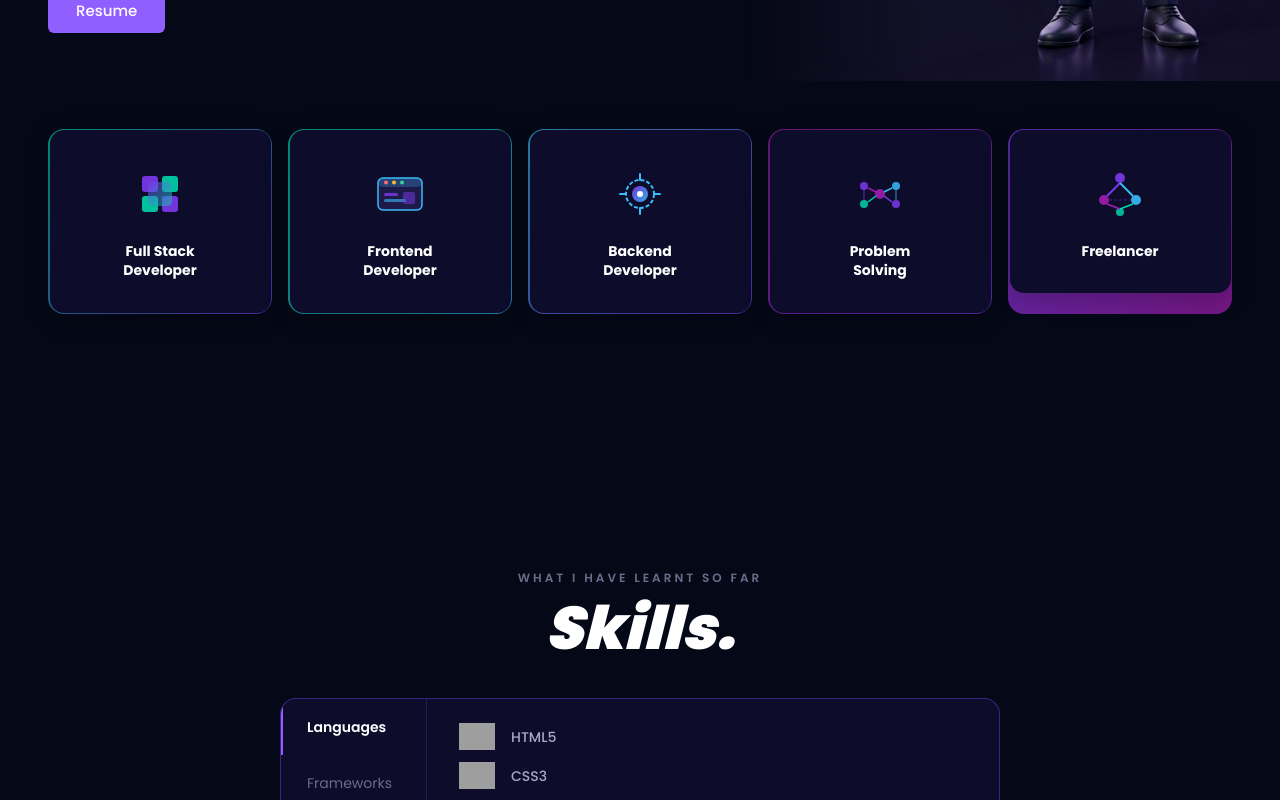
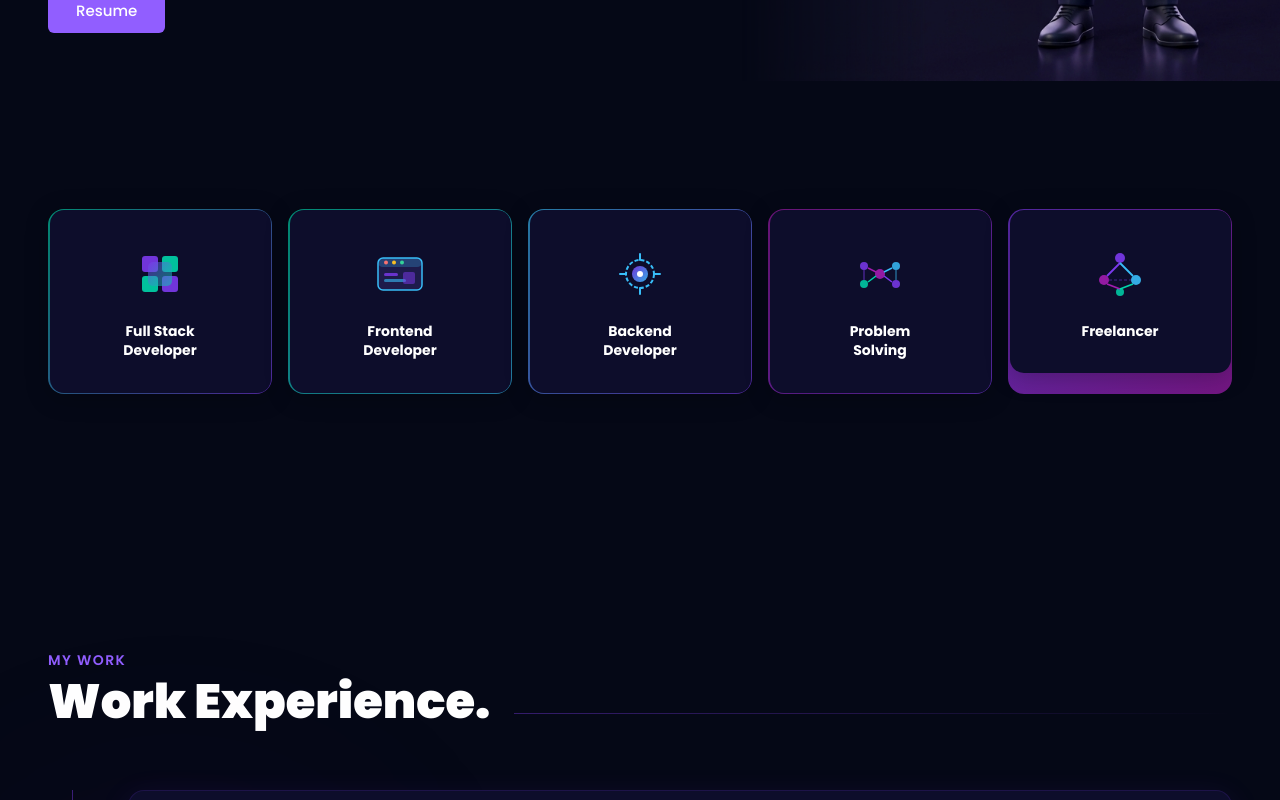
Before and after one commit to Zwubman/Portfolio, a React (Vite) app in the folder frontend/: page / in a window 1280 px wide. Shown: the part 2440-3240 px from the top of the page. Built offline with nearby package versions, Linux system fonts and the light colour scheme; no server answers; grey boxes are pictures that could not be loaded.

Commit message:
feat: adjust spacing in AboutSection and reorder SkillsSection for improved layout

```diff
--- a/frontend/src/components/sections/AboutSection.jsx
+++ b/frontend/src/components/sections/AboutSection.jsx
@@ -257,7 +257,7 @@ export default function AboutSection() {
         </div>
 
         {/* ── Specialty Role Cards (full width, below the two columns) ── */}
-        <div className="grid grid-cols-2 sm:grid-cols-3 lg:grid-cols-5 gap-4 mt-12">
+        <div className="grid grid-cols-2 sm:grid-cols-3 lg:grid-cols-5 gap-4 mt-24 sm:mt-32">
           {specialtyCards.map((card, idx) => (
             <motion.div
               key={card.title}
--- a/frontend/src/pages/Home.jsx
+++ b/frontend/src/pages/Home.jsx
@@ -17,8 +17,8 @@ export default function Home() {
       <main>
         <HeroSection />
         <AboutSection />
+        <ExperienceSection />
         <SkillsSection />
-        <ExperienceSection />
         <ProjectsSection />
         <ContactSection />
       </main>
```
